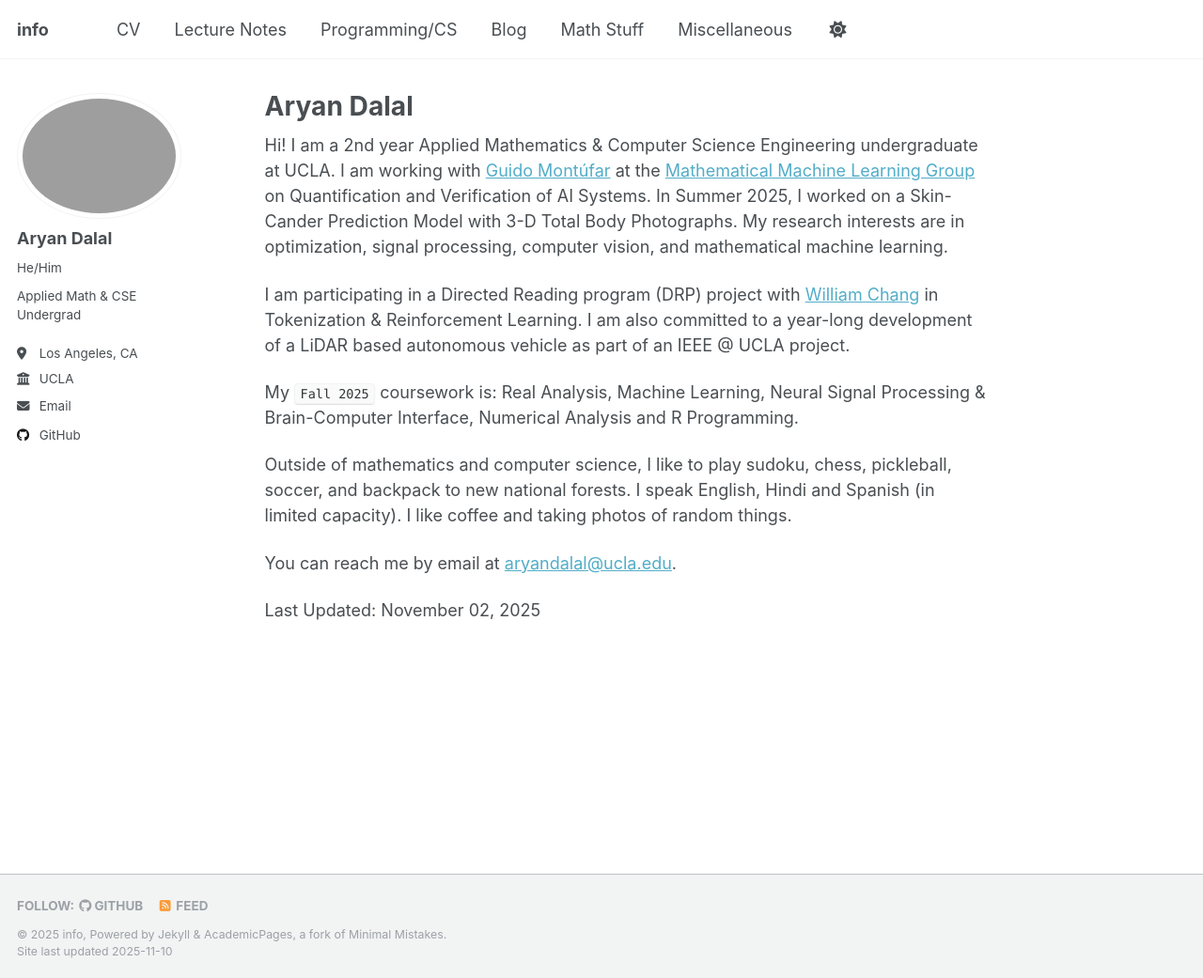
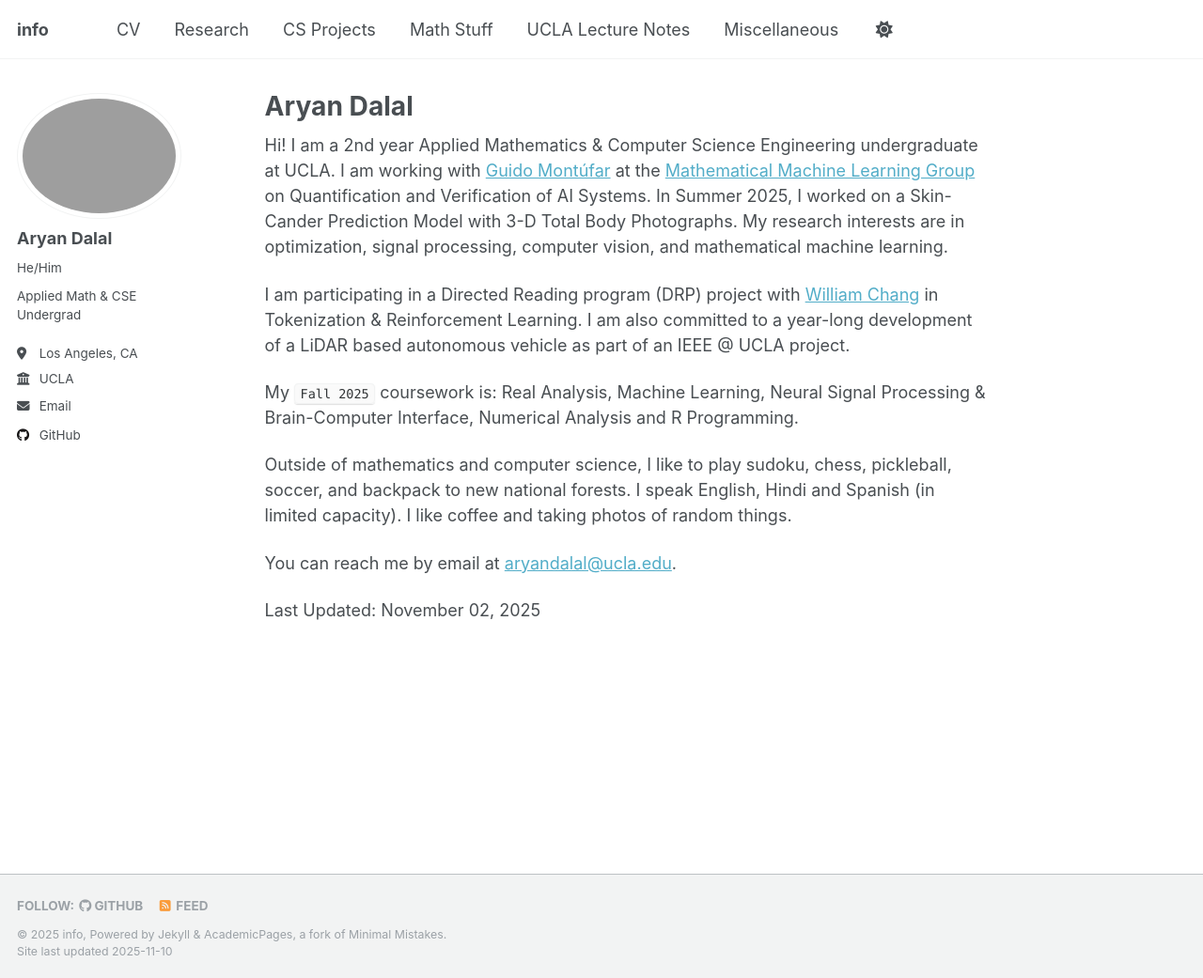
Before and after one commit to DalalAryan/DalalAryan.github.io, a Jekyll site: the page built from _pages/about.md, in a window 1280 px wide and 1041 px high. Shown: the whole window at 94% size. Built offline with Jekyll 4.4.1, drawn with Linux system fonts in a browser that asks for light colours; a script that is not in the unit is left out.

Commit message:
Update navigation.yml

```diff
--- a/_data/navigation.yml
+++ b/_data/navigation.yml
@@ -23,17 +23,20 @@
   - title: "CV"
     url: /cv/
 
-  - title: "Lecture Notes"
-    url: /lecturenotes/
+  - title: "Research"
+    url: /research/
 
-  - title: "Programming/CS"
+  - title: "CS Projects"
     url: /programming/
 
-  - title: "Blog"
-    url: /year-archive/
+  # - title: "Blog"
+  # url: /year-archive/
 
   - title: "Math Stuff"
     url: /mathstuff/
+
+  - title: "UCLA Lecture Notes"
+    url: /lecturenotes/
 
   # - title: "Axioms"
   #  url: /axioms/
```
